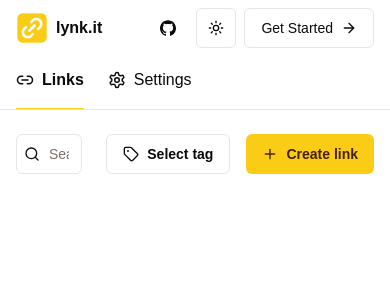
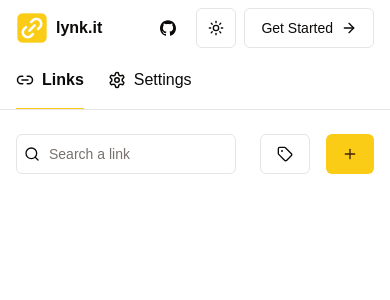
Before and after one commit to rodrigovm10/lynk.it, a Next.js app: page /dashboard/links in a window 390 px wide. Shown: the top 300 px of the page. Built offline with nearby package versions, Linux system fonts and the light colour scheme; no server answers; a web font is replaced by a local one.

Commit message:
Feature: Add create buttons design

```diff
--- a/app/dashboard/links/page.tsx
+++ b/app/dashboard/links/page.tsx
@@ -19,11 +19,11 @@ export default function Links() {
         <div className='flex gap-4'>
           <Button variant='outline'>
             <Tag />
-            <span className='font-semibold'>Select tag</span>
+            <span className='hidden md:inline-block font-semibold'>Select tag</span>
           </Button>
           <Button>
             <Plus />
-            <span className='font-semibold'>Create link</span>
+            <span className='hidden md:inline-block font-semibold'>Create link</span>
           </Button>
         </div>
       </section>
```
